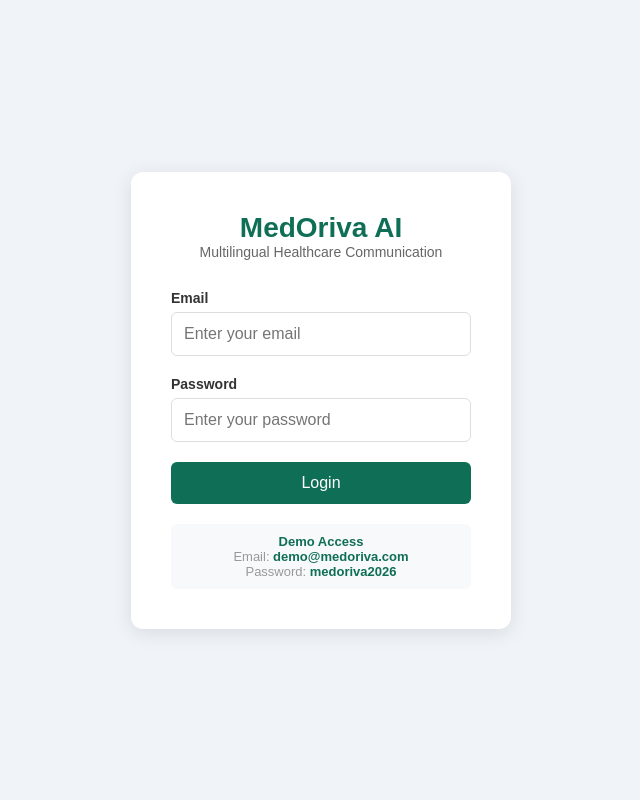
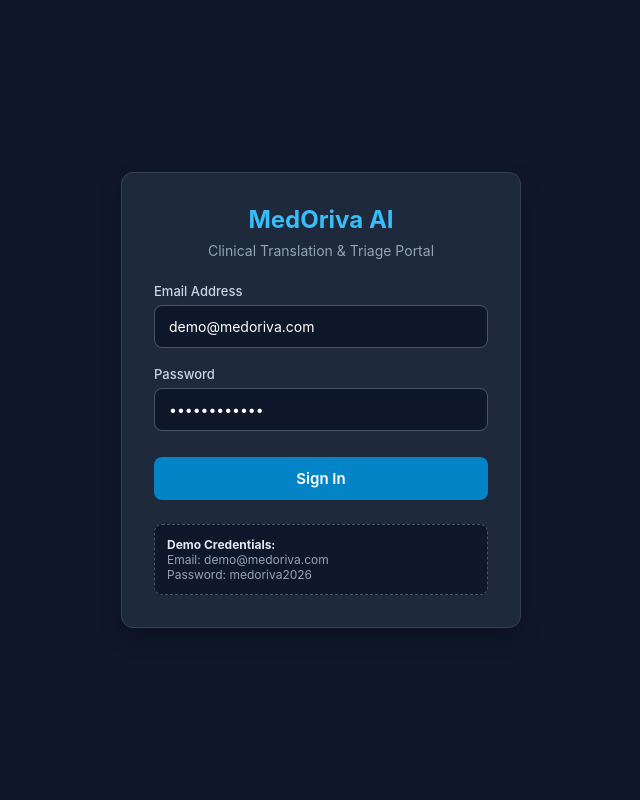
Before and after one commit to sanjaysweet777-maker/MedOrivaAI, a Flask app: page /login in a window 1280 px wide. Shown: the whole page, without its empty margins (319-959 px from the left). Run offline with Flask 3, Linux system fonts and the light colour scheme.

Commit message:
Update login.html

```diff
--- a/templates/login.html
+++ b/templates/login.html
@@ -1,54 +1,53 @@
 <!DOCTYPE html>
-<html>
+<html lang="en">
 <head>
-    <title>Login - MedOriva AI</title>
+    <meta charset="UTF-8">
+    <meta name="viewport" content="width=device-width, initial-scale=1.0">
+    <title>MedOriva AI - Clinical Login</title>
     <style>
-        * { margin:0; padding:0; box-sizing:border-box; }
-        body { font-family: Arial, sans-serif; display: flex; justify-content: center; align-items: center; min-height: 100vh; background: #f0f4f8; }
-        .login-container { background: white; padding: 40px; border-radius: 12px; box-shadow: 0 4px 20px rgba(0,0,0,0.1); width: 100%; max-width: 380px; }
-        .logo { text-align: center; margin-bottom: 30px; }
-        .logo h1 { color: #0F6E56; font-size: 28px; }
-        .logo p { color: #666; font-size: 14px; }
-        .form-group { margin-bottom: 20px; }
-        .form-group label { display: block; margin-bottom: 6px; font-weight: bold; color: #333; font-size: 14px; }
-        .form-group input { width: 100%; padding: 12px; border: 1px solid #ddd; border-radius: 6px; font-size: 16px; }
-        .form-group input:focus { border-color: #0F6E56; outline: none; }
-        .btn { width: 100%; padding: 12px; background: #0F6E56; color: white; border: none; border-radius: 6px; font-size: 16px; cursor: pointer; }
-        .btn:hover { background: #0a5a45; }
-        .error { background: #f8d7da; color: #721c24; padding: 10px; border-radius: 6px; margin-bottom: 20px; text-align: center; }
-        .demo-note { margin-top: 20px; text-align: center; font-size: 13px; color: #999; background: #f8f9fa; padding: 10px; border-radius: 6px; }
-        .demo-note strong { color: #0F6E56; }
+        * { box-sizing: border-box; margin: 0; padding: 0; font-family: -apple-system, BlinkMacSystemFont, "Segoe UI", Roboto, Helvetica, Arial, sans-serif; }
+        body { background: #0f172a; display: flex; align-items: center; justify-content: center; min-height: 100vh; padding: 20px; color: #f8fafc; }
+        .login-card { background: #1e293b; border: 1px solid #334155; border-radius: 12px; width: 100%; max-width: 400px; padding: 32px; box-shadow: 0 10px 25px -5px rgba(0, 0, 0, 0.4); }
+        .brand { font-size: 24px; font-weight: 700; color: #38bdf8; text-align: center; margin-bottom: 8px; }
+        .subtitle { font-size: 14px; color: #94a3b8; text-align: center; margin-bottom: 24px; }
+        .form-group { margin-bottom: 18px; }
+        label { display: block; font-size: 13px; font-weight: 500; color: #cbd5e1; margin-bottom: 6px; }
+        input { width: 100%; padding: 12px 14px; background: #0f172a; border: 1px solid #475569; border-radius: 8px; color: #fff; font-size: 14px; outline: none; transition: border-color 0.2s; }
+        input:focus { border-color: #38bdf8; }
+        button { width: 100%; padding: 12px; background: #0284c7; color: #fff; border: none; border-radius: 8px; font-size: 15px; font-weight: 600; cursor: pointer; transition: background 0.2s; margin-top: 8px; }
+        button:hover { background: #0369a1; }
+        .alert { background: rgba(239, 68, 68, 0.15); border: 1px solid #ef4444; color: #fca5a5; padding: 10px 14px; border-radius: 6px; font-size: 13px; margin-bottom: 18px; text-align: center; }
+        .demo-box { margin-top: 24px; padding: 12px; background: #0f172a; border: 1px dashed #475569; border-radius: 8px; font-size: 12px; color: #94a3b8; }
+        .demo-box strong { color: #e2e8f0; }
     </style>
 </head>
 <body>
-    <div class="login-container">
-        <div class="logo">
-            <h1>MedOriva AI</h1>
-            <p>Multilingual Healthcare Communication</p>
-        </div>
+    <div class="login-card">
+        <div class="brand">MedOriva AI</div>
+        <div class="subtitle">Clinical Translation & Triage Portal</div>
 
         {% with messages = get_flashed_messages() %}
             {% if messages %}
-                <div class="error">{{ messages[0] }}</div>
+                <div class="alert">{{ messages[0] }}</div>
             {% endif %}
         {% endwith %}
 
-        <form method="POST">
+        <form method="POST" action="/login">
             <div class="form-group">
-                <label>Email</label>
-                <input type="email" name="email" placeholder="Enter your email" required>
+                <label for="email">Email Address</label>
+                <input type="email" id="email" name="email" value="demo@medoriva.com" required autocomplete="email">
             </div>
             <div class="form-group">
-                <label>Password</label>
-                <input type="password" name="password" placeholder="Enter your password" required>
+                <label for="password">Password</label>
+                <input type="password" id="password" name="password" value="medoriva2026" required autocomplete="current-password">
             </div>
-            <button type="submit" class="btn">Login</button>
+            <button type="submit">Sign In</button>
         </form>
 
-        <div class="demo-note">
-            <strong>Demo Access</strong><br>
-            Email: <strong>demo@medoriva.com</strong><br>
-            Password: <strong>medoriva2026</strong>
+        <div class="demo-box">
+            <div><strong>Demo Credentials:</strong></div>
+            <div>Email: <code>demo@medoriva.com</code></div>
+            <div>Password: <code>medoriva2026</code></div>
         </div>
     </div>
 </body>
```
